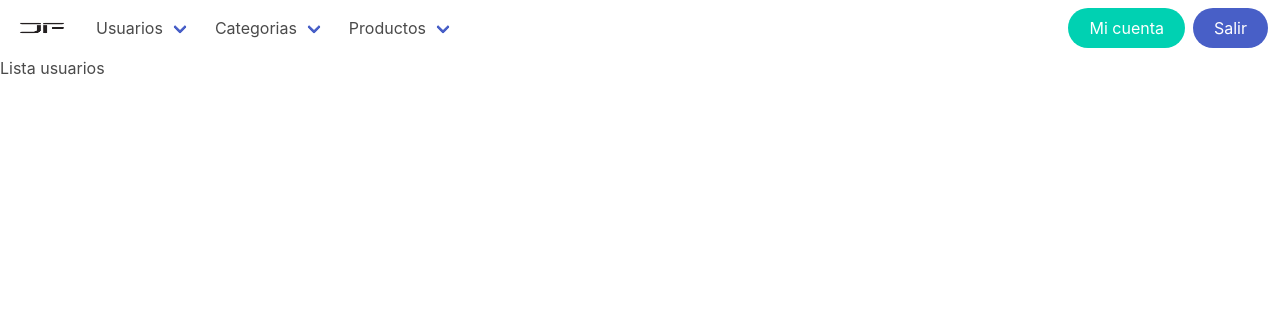
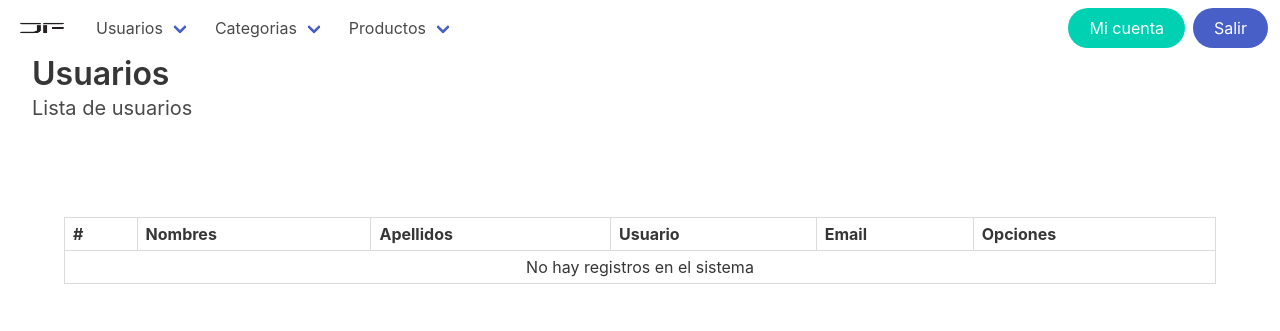
Before and after one commit to jfc1219/JF-Inventories, a PHP site: page /index.php?vista=user_list in a window 1280 px wide. Shown: the top 331 px of the page. Run offline with PHP 8.4, Linux system fonts and the light colour scheme; the visitor is signed in with stand-in values (Sample User, id 1); tables that the repository leaves empty or names only in its code hold one stand-in row (values such as "Sample post").

Commit message:
The user_list and usuario_lista classes are modified so that they list the users in the database

```diff
--- /dev/null
+++ b/php/usuario_lista.php
@@ -0,0 +1,119 @@
+<?php
+
+    $inicio = ($pagina>0) ? (($pagina*$registros)-$registros) : 0;
+    $tabla="";
+
+    if(isset($busqueda) && $busqueda!=""){
+        $consulta_datos="SELECT * FROM usuario WHERE ((usuario_id!='".
+        $_SESSION['id']."') AND (usuario_nombre LIKE '%$busqueda%' OR usuario_apellido LIKE '%$busqueda%' OR
+        usuario_usuario LIKE '%$busqueda%' OR usuario_email LIKE '%$busqueda%'))
+        ORDER BY usuario_nombre ASC LIMIT $inicio,$registros";
+
+        $consulta_total="SELECT COUNT(usuario_id) FROM usuario WHERE ((usuario_id!='".
+        $_SESSION['id']."') AND (usuario_nombre LIKE '%$busqueda%' OR usuario_apellido LIKE '%$busqueda%' OR
+        usuario_usuario LIKE '%$busqueda%' OR usuario_email LIKE '%$busqueda%'))";
+    }else{
+        $consulta_datos="SELECT * FROM usuario WHERE usuario_id!='".$_SESSION['id']."'
+        ORDER BY usuario_nombre ASC LIMIT $inicio,$registros";
+
+        $consulta_total="SELECT COUNT(usuario_id) FROM usuario WHERE usuario_id!='".$_SESSION['id']."'";
+    }
+
+    $conexion=conexion();
+
+    $datos=$conexion->query($consulta_datos);
+    $datos=$datos->fetchAll();
+
+    $total=$conexion->query($consulta_total);
+    $total=(int) $total->fetchColumn();
+
+    $Npaginas=ceil($total/$registros);
+
+    $tabla.='
+    <div class="table-container">
+        <table class="table is-bordered is-striped is-narrow is-hoverable is-fullwidth">
+            <thead>
+                <tr class="has-text-centered">
+                    <th>#</th>
+                    <th>Nombres</th>
+                    <th>Apellidos</th>
+                    <th>Usuario</th>
+                    <th>Email</th>
+                    <th colspan="2">Opciones</th>
+                </tr>
+            </thead>
+            <tbody>
+    ';
+
+    if($total>=1 && $pagina<=$Npaginas){
+        $contador=$inicio+1;
+        $pag_inicio=$inicio+1;
+        foreach($datos as $rows){
+            $tabla.='
+                <tr class="has-text-centered" >
+                    <td>'.$contador.'</td>
+                    <td>'.$rows['usuario_nombre'].'</td>
+                    <td>'.$rows['usuario_apellido'].'</td>
+                    <td>'.$rows['usuario_usuario'].'</td>
+                    <td>'.$rows['usuario_email'].'</td>
+                    <td>
+                        <a href="index.php?vista=user_update&user_id_up='.$rows['usuario_id'].'"
+                        class="button is-success is-rounded is-small">Actualizar</a>
+                    </td>
+                    <td>
+                        <a href="'.$url.$pagina.'&user_id_del='.$rows['usuario_id'].'"
+                        class="button is-danger is-rounded is-small">Eliminar</a>
+                    </td>
+                </tr>
+            ';
+            $contador++;
+        }
+        $pag_final=$contador-1;
+
+    }else{
+        if($total>=1){
+            $tabla.='
+                <tr class="has-text-centered" >
+                    <td colspan="7">
+                        <a href="'.$url.'1" class="button is-link is-rounded is-small mt-4 mb-4">
+                            Haga clic acá para recargar el listado
+                        </a>
+                    </td>
+                </tr>
+            ';
+        }else{
+            $tabla.='
+                <tr class="has-text-centered" >
+                    <td colspan="7">
+                        No hay registros en el sistema
+                    </td>
+                </tr>
+            ';
+        }
+    }
+
+    $tabla.='</tbody></table></div>';
+
+    if($total>=1 && $pagina<=$Npaginas){
+        $tabla.='<p class="has-text-right">Mostrando usuarios <strong>'.$pag_inicio.'</strong>
+        al <strong>'.$pag_final.'</strong> de un <strong>total de '.$total.'</strong></p>';
+    }
+    $conexion=null;
+    echo $tabla;
+
+    if($total>=1 && $pagina<=$Npaginas){
+        echo paginador_tablas($pagina,$Npaginas,$url,7);
+    }
+
+
+
+
+
+
+
+
+
+
+
+    #Se hace el codigo para listar los usuarios y la busqueda VIDEO 26#
+    #ese es el commit#
--- a/vistas/user_list.php
+++ b/vistas/user_list.php
@@ -1 +1,25 @@
-Lista usuarios
+<div class="container is-fluid mb-6">
+    <h1 class="title">Usuarios</h1>
+    <h2 class="subtitle">Lista de usuarios</h2>
+</div>
+
+<div class="container pb-6 pt-6">
+
+    <?php
+        require_once "./php/main.php";
+        if(!isset($_GET['PAGE'])){
+            $pagina = 1;
+        }else{
+            $pagina=(int) $_GET['page'];
+            if($pagina<=1){
+                $pagina = 1;
+            }
+        }
+        $pagina=limpiar_cadena($pagina);
+        $url="index.php?vista=user_list&page=";
+        $registros=15;
+        $busqueda="";
+        require_once "./php/usuario_lista.php";
+    ?>
+
+</div>
```
